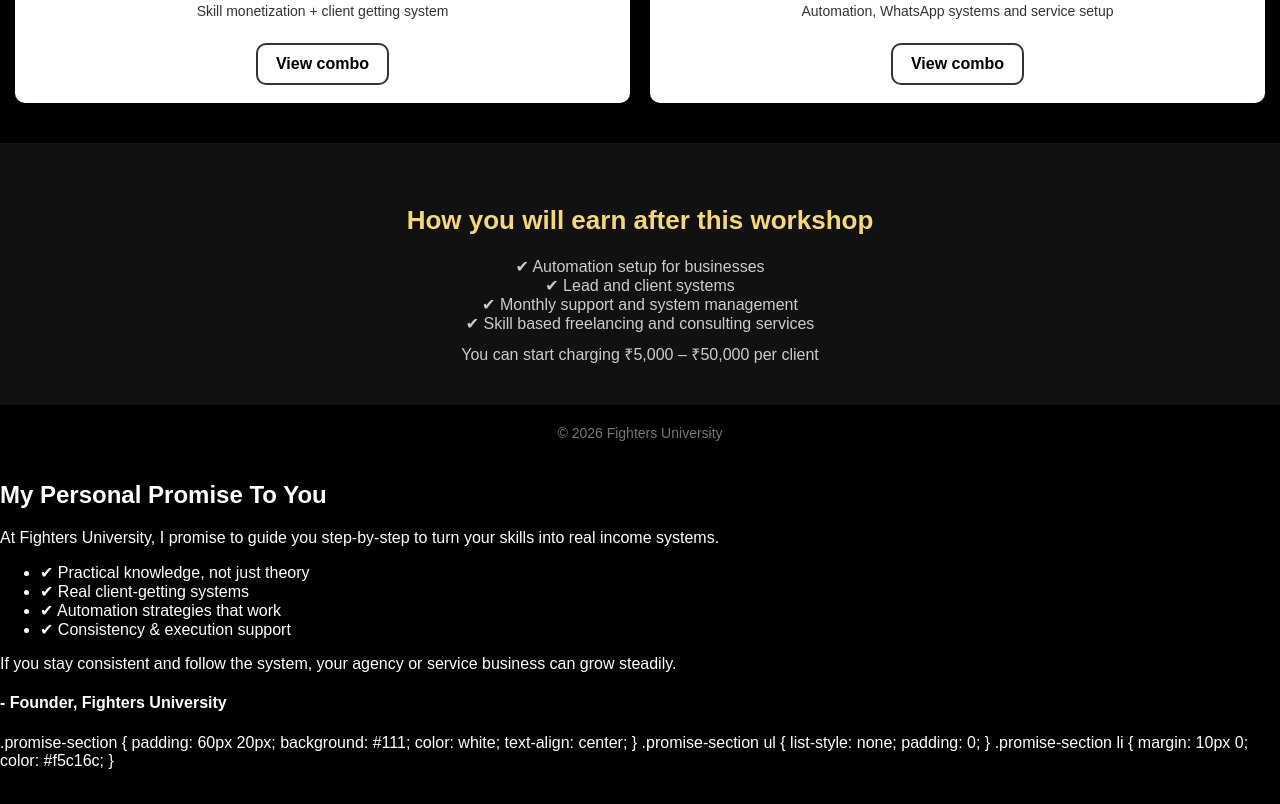
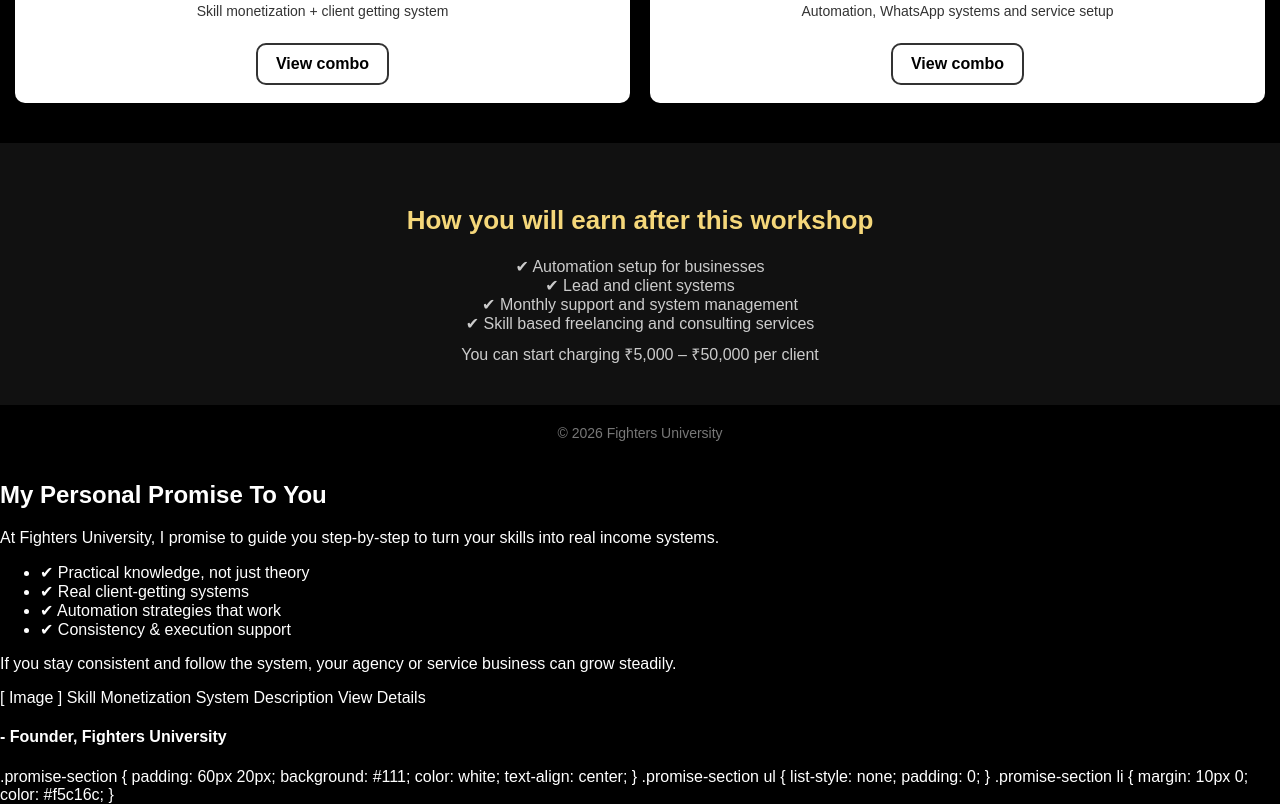
Before and after one commit to purushottamtiwari934-ctrl/fighters-university, a plain HTML site: page index.html in a window 1280 px wide. Shown: the part 1483-2287 px from the top of the page. Before the commit the page ends 2253 px from the top, so only its background shows below. Drawn offline with Linux system fonts and the light colour scheme.

Commit message:
Update index.html

```diff
--- a/index.html
+++ b/index.html
@@ -289,7 +289,10 @@ Fighters University
     If you stay consistent and follow the system,
     your agency or service business can grow steadily.
   </p>
-
+[ Image ]
+Skill Monetization System
+Description
+View Details
   <h4>- Founder, Fighters University</h4>
 </section>.promise-section {
   padding: 60px 20px;
```
